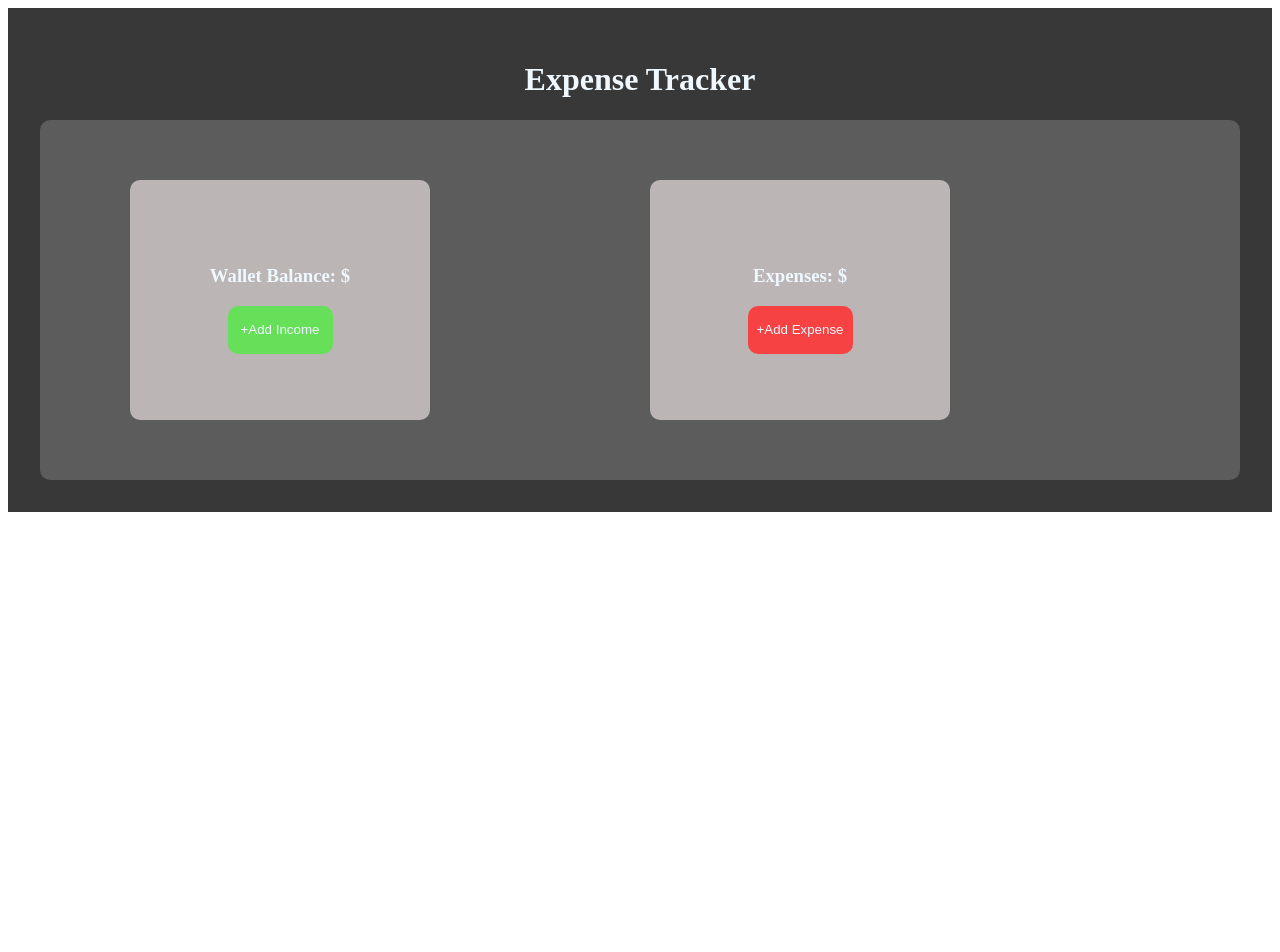
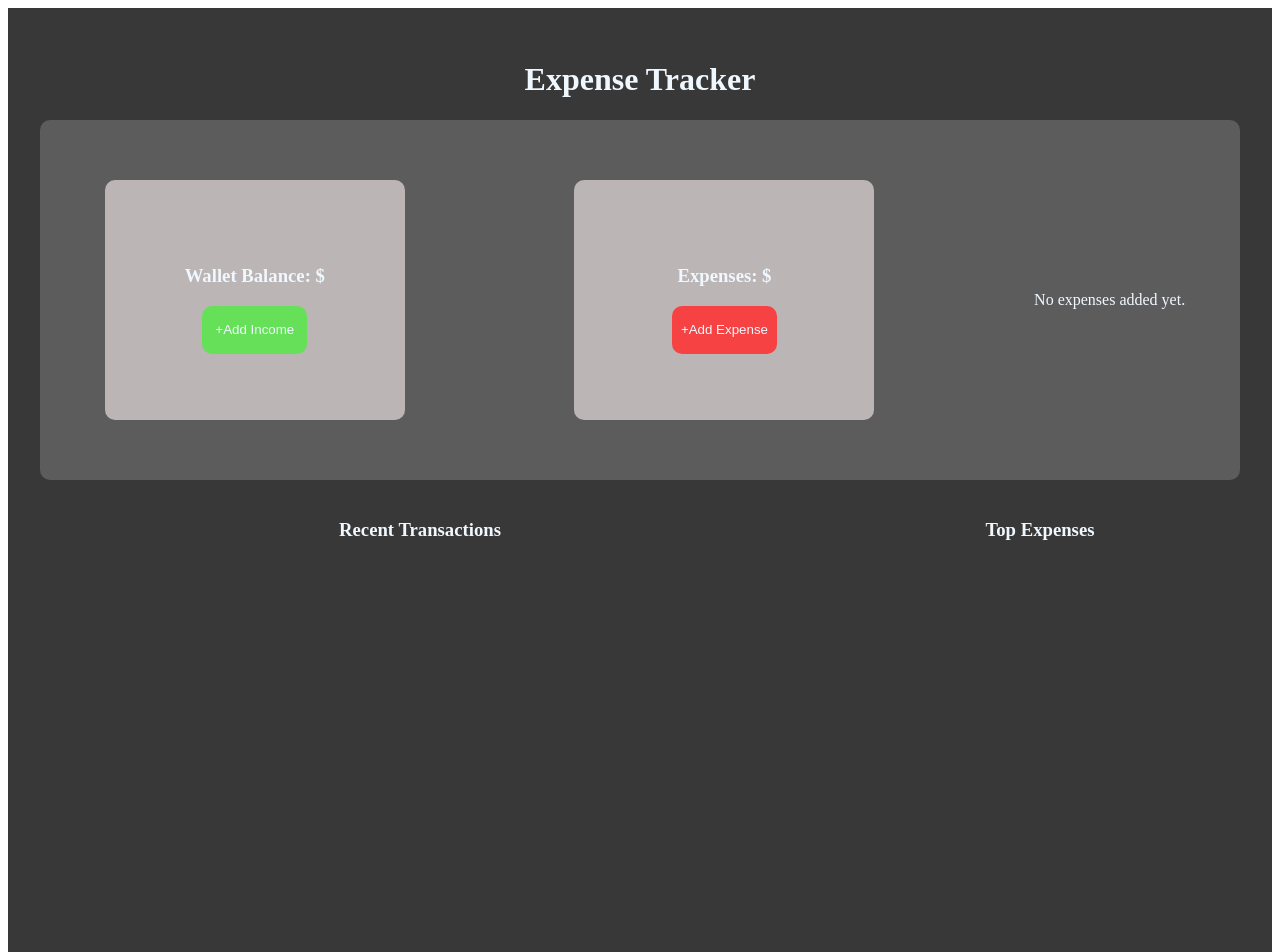
Before and after one commit to amritha-sabu/ExpenseTracker, a React (Vite) app: page / in a window 1280 px wide. Shown: the top 952 px of the page. Before the commit the page ends 800 px from the top, so only its background shows below. Built offline with nearby package versions, Linux system fonts and the light colour scheme.

Commit message:
Created Hero Banner

```diff
--- a/package.json
+++ b/package.json
@@ -11,7 +11,9 @@
   },
   "dependencies": {
     "react": "^19.0.0",
-    "react-dom": "^19.0.0"
+    "react-chart": "^0.0.1",
+    "react-dom": "^19.0.0",
+    "recharts": "^2.15.1"
   },
   "devDependencies": {
     "@eslint/js": "^9.21.0",
--- /dev/null
+++ b/src/Components/Expenses/Expenses.css
@@ -0,0 +1,8 @@
+.transactions{
+    width: 100%;
+    height: 50vh;
+    display: grid;
+    grid-template-columns: 60% 40%;
+    gap: 20px;
+    padding: 20px;
+}
--- /dev/null
+++ b/src/Components/Expenses/Expenses.jsx
@@ -0,0 +1,16 @@
+import './Expenses.css';
+const Expenses = () => {
+
+    return(
+        <div className="transactions">
+            <div className="recent-transactions">
+                <h3>Recent Transactions</h3>
+            </div>
+            <div className="top-expenses">
+                <h3>Top Expenses</h3>
+            </div>
+        </div>
+    );
+};
+
+export default Expenses;
--- a/src/Components/Hero Section/Hero.jsx
+++ b/src/Components/Hero Section/Hero.jsx
@@ -1,7 +1,8 @@
-import { useState } from 'react';
+import { useMemo, useState } from 'react';
 import AddIncomeModal from '../Modal/AddIncomeModal';
+import AddExpenseModal from '../Modal/AddExpenseModal';
+import { PieChart, Pie, Cell, Tooltip, Legend } from 'recharts';
 import './Hero.css';
-import AddExpenseModal from '../Modal/AddExpenseModal';
 
 const Hero = () => {
     const [showAddBalance, setShowAddBalance] = useState(false);
@@ -15,7 +16,7 @@ const Hero = () => {
     );
 
     const [expense, setExpense] = useState(
-        localStorage.getItem('expense')
+        JSON.parse(localStorage.getItem('expenses'))
     );
 
     const handleAddWalletBalance = (e, income) => {
@@ -33,19 +34,40 @@ const Hero = () => {
     };
 
     const handleAddExpense = (newExpense) => {
-        setExpense((prevExpense) => [...prevExpense, newExpense]);
-        localStorage.setItem('expense', JSON.stringify([...expense, newExpense]));
+        const updatedExpense = [...expense, newExpense];
+        setExpense(updatedExpense);
+        localStorage.setItem('expenses', JSON.stringify([...expense, newExpense]));
 
-        const newTotalExpense = totalExpense + newExpense.price;
+        const newTotalExpense =parseFloat(totalExpense) + parseFloat(newExpense.price);
         setTotalExpense(newTotalExpense);
         localStorage.setItem('totalExpense', newTotalExpense);
 
-        const newWalletBalance = walletBalance - newExpense.price;
-        setWalletBalance(newWalletBalance);
-        localStorage.setItem('walletBalance', newWalletBalance);
+        const newWalletBalance = parseFloat(walletBalance) - parseFloat(newExpense.price);
+        if(newWalletBalance < 0){
+            alert('You do not have enough balance to add this expense.');
+        }else{
+            setWalletBalance(newWalletBalance);
+            localStorage.setItem('walletBalance', newWalletBalance);
 
-        setShowAddExpense(false);
+            setShowAddExpense(false);
+        }
     };
+
+    const pieChartData = useMemo(() => {
+        if(!expense || expense.length === 0)
+            return [];
+        const categoryTotal = expense.reduce((acc, exp) => {
+            acc[exp.category] = (acc[exp.category] || 0) + exp.price;
+            return acc;
+        }, {});
+
+        return Object.keys(categoryTotal).map((category) => ({
+            name: category,
+            value: categoryTotal[category]
+        }));
+    },[expense]);
+
+    const COLORS = ['#FF6384', '#36A2EB', '#FFCE56', '#4CAF50'];
 
     return(
         <div className='hero-section'>
@@ -58,7 +80,29 @@ const Hero = () => {
                     <h3>Expenses: ${totalExpense}</h3>
                     <button className='addExpense' onClick={() => setShowAddExpense(true)}>+Add Expense</button>
                 </div>
-                <div className='pieCHart'></div>
+                <div className='pieCHart'>
+                    {pieChartData.length > 0 ? (
+                        <PieChart width={300} height={300}>
+                            <Pie
+                                data={pieChartData}
+                                cx="50%"
+                                cy="50%"
+                                outerRadius={100}
+                                fill="#8884d8"
+                                dataKey="value"
+                                label
+                            >
+                                {pieChartData.map((entry, index) => (
+                                    <Cell key={`cell-${index}`} fill={COLORS[index % COLORS.length]}/>
+                                ))}
+                            </Pie>
+                            <Tooltip />
+                            <Legend />
+                        </PieChart>
+                    ) : (
+                        <p>No expenses added yet.</p>
+                    )}
+                </div>
             </div>
 
             {showAddBalance && (
--- a/src/Components/LandingPage/LandingPage.jsx
+++ b/src/Components/LandingPage/LandingPage.jsx
@@ -1,5 +1,6 @@
 import { useEffect } from "react";
 import Hero from "../Hero Section/Hero";
+import Expenses from "../Expenses/Expenses";
 
 const LandingPage = () => {
 
@@ -17,10 +18,29 @@ const LandingPage = () => {
         }
     }, []);
 
+    // useEffect(() => {
+    //     // Clear localStorage (optional, for testing)
+    //     localStorage.clear();
+
+    //     // Initialize default values
+    //     if (!localStorage.getItem('walletBalance')) {
+    //         localStorage.setItem('walletBalance', 5000);
+    //     }
+
+    //     if (!localStorage.getItem('totalExpense')) {
+    //         localStorage.setItem('totalExpense', 0);
+    //     }
+
+    //     if (!localStorage.getItem('expenses')) {
+    //         localStorage.setItem('expenses', JSON.stringify([]));
+    //     }
+    // }, []);
+
     return(
         <div className="landing-page">
             <h1>Expense Tracker</h1>
             <Hero />
+            <Expenses />
         </div>
     );
 };
--- a/src/Components/Modal/AddExpenseModal.jsx
+++ b/src/Components/Modal/AddExpenseModal.jsx
@@ -21,8 +21,8 @@ const AddExpenseModal = ({handleAddExpense, setShowAddExpense}) => {
                 <form onSubmit={(e) => handleSubmit(e)}>
                     <input type='text' name='title' placeholder='Title' required/>
                     <input type='number' name='price' placeholder='Price' required/>
-                    <select name='category' required>
-                        <option value="" disabled defaultChecked>Select Category</option>
+                    <select name='category' defaultValue={""} required>
+                        <option value="" disabled >Select Category</option>
                         <option value="Food">Food</option>
                         <option value="Grocery">Grocery</option>
                         <option value="Transportation">Transportation</option>
```
Also changed, not shown: 1 other file (tests, documents, lock files or other folders).
